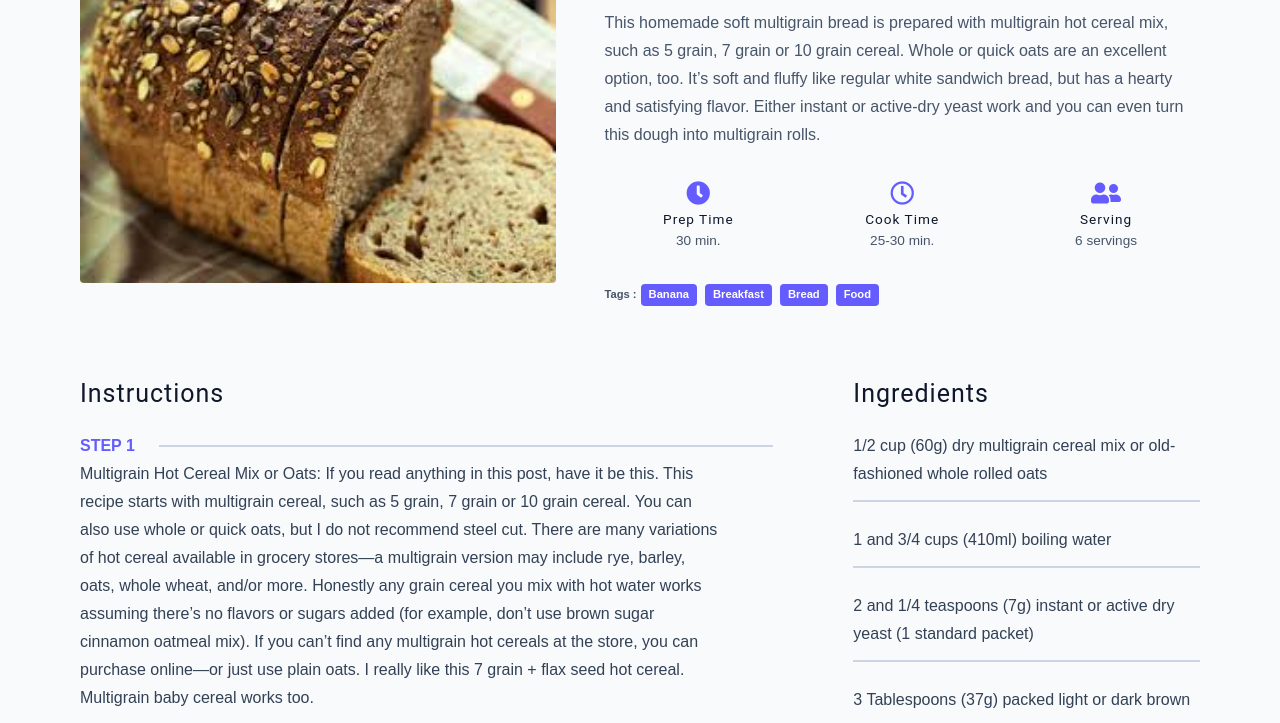
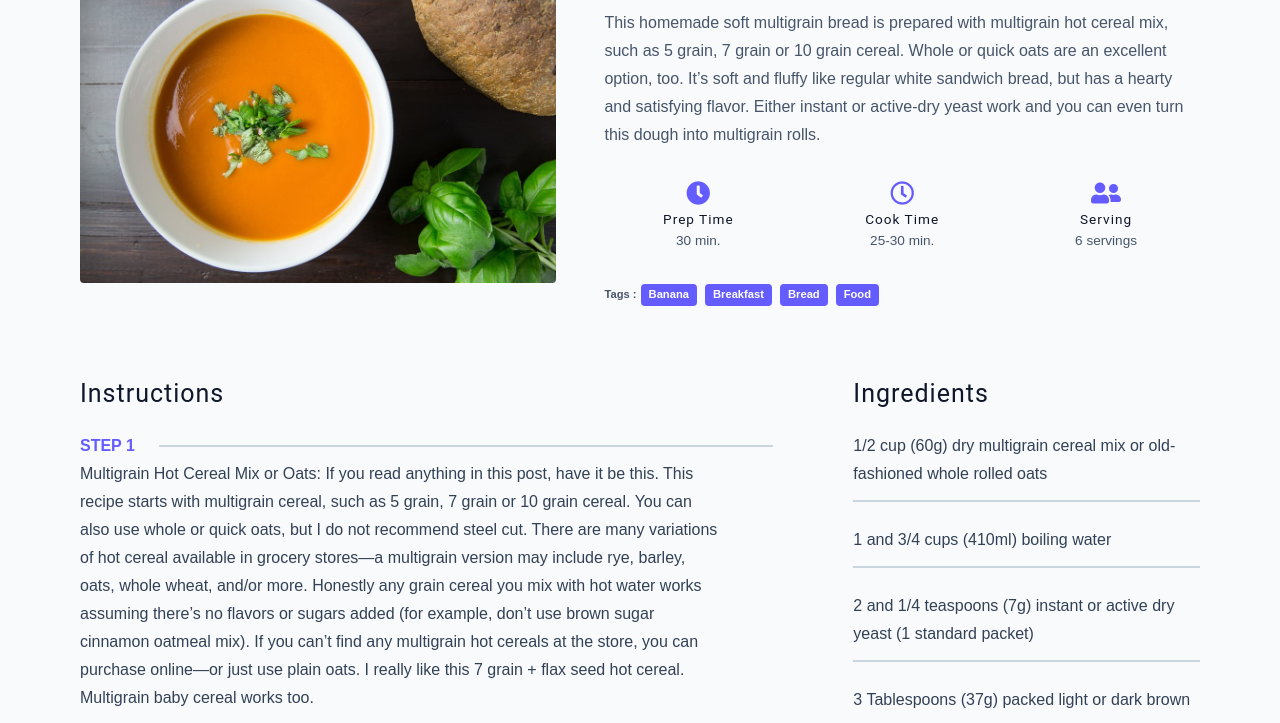
Before and after one commit to kavya2708-sudo/foodrecipieapp, a plain HTML site: page single-recipe2.html in a window 1280 px wide. Shown: the part 192-915 px from the top of the page. Drawn offline with Linux system fonts and the light colour scheme; files whose address does not match are found by name.

Commit message:
Update single-recipe2.html

```diff
--- a/single-recipe2.html
+++ b/single-recipe2.html
@@ -46,7 +46,7 @@
       <div class="recipe-page">
         <section class="recipe-hero">
           <img
-            src="./recipe-2.jpeg"
+            src="./recipe-3.jpeg"
             class="img recipe-hero-img"
           />
           <article class="recipe-info">
```
